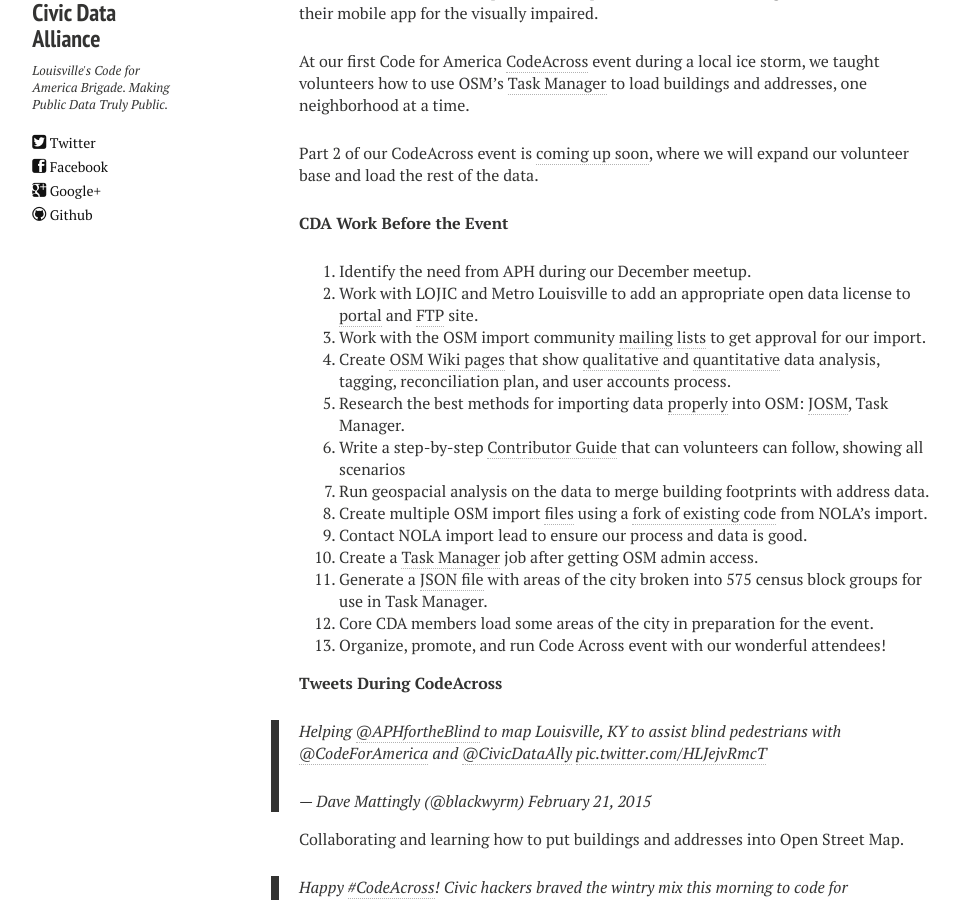
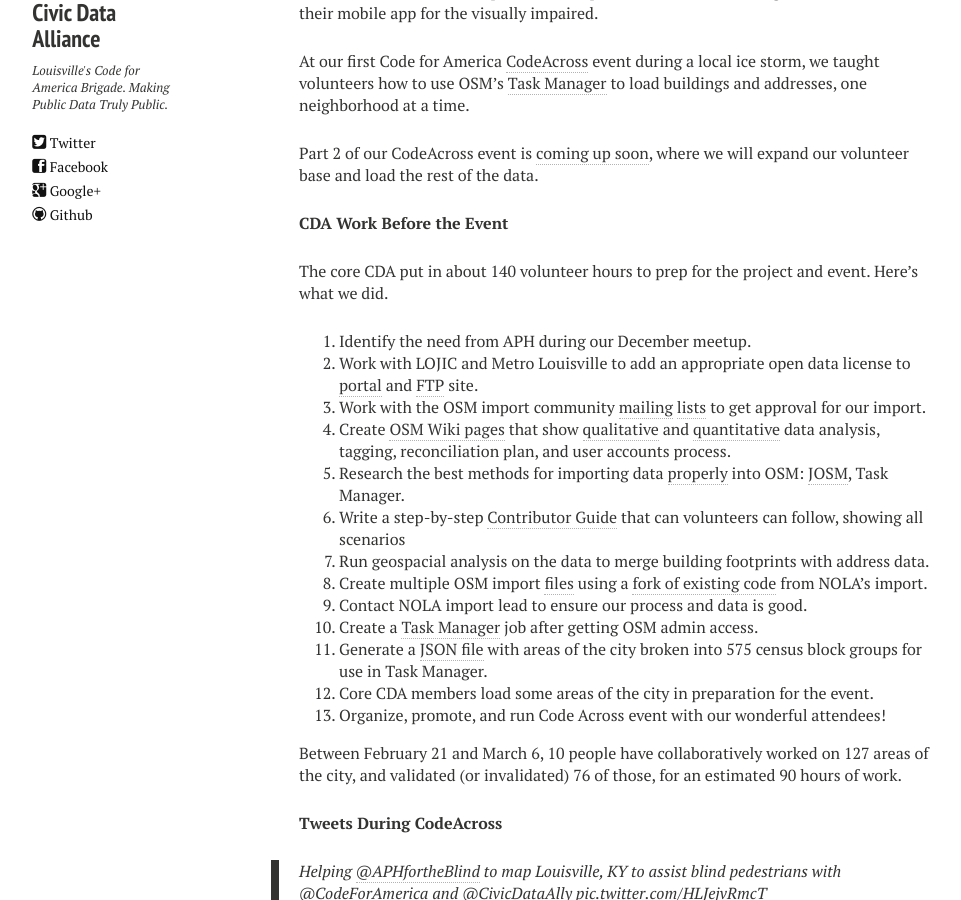
Before and after one commit to reydelleon/civicdata.github.io, a Jekyll site: the page built from _posts/2015-03-04-gis-open-data-american-printing-house-open-street-map.md, in a window 1280 px wide and 900 px high, scrolled down 469 px. Shown: the whole window, without its empty margins (21-982 px from the left). Built offline with Jekyll 4.4.1, drawn with Linux system fonts in a browser that asks for light colours; nearby versions of some CDN libraries; comment, search, counter and statistics services are not loaded.

Commit message:
Added some stats

```diff
--- a/_posts/2015-03-04-gis-open-data-american-printing-house-open-street-map.md
+++ b/_posts/2015-03-04-gis-open-data-american-printing-house-open-street-map.md
@@ -19,6 +19,8 @@ Part 2 of our CodeAcross event is [coming up soon](http://www.meetup.com/Louisvi
 
 **CDA Work Before the Event**
 
+The core CDA put in about 140 volunteer hours to prep for the project and event. Here's what we did.
+
 1. Identify the need from APH during our December meetup.
 2. Work with LOJIC and Metro Louisville to add an appropriate open data license to [portal](http://portal.louisvilleky.gov/content/terms-use-accessibility-data-policy) and [FTP](ftp://ftp.lojic.org/pub/federal/) site.
 3. Work with the OSM import community [mailing](https://lists.openstreetmap.org/listinfo/imports) [lists](https://lists.openstreetmap.org/listinfo/imports-us) to get approval for our import.
@@ -32,6 +34,8 @@ Part 2 of our CodeAcross event is [coming up soon](http://www.meetup.com/Louisvi
 11. Generate a [JSON file](https://raw.githubusercontent.com/civicdata/louisville-buildings/master/blockgroups-importurl-900913.geojson) with areas of the city broken into 575 census block groups for use in Task Manager.
 12. Core CDA members load some areas of the city in preparation for the event.
 13. Organize, promote, and run Code Across event with our wonderful attendees!
+
+Between February 21 and March 6, 10 people have collaboratively worked on 127 areas of the city, and validated (or invalidated) 76 of those, for an estimated 90 hours of work.
 
 **Tweets During CodeAcross**
 
```
